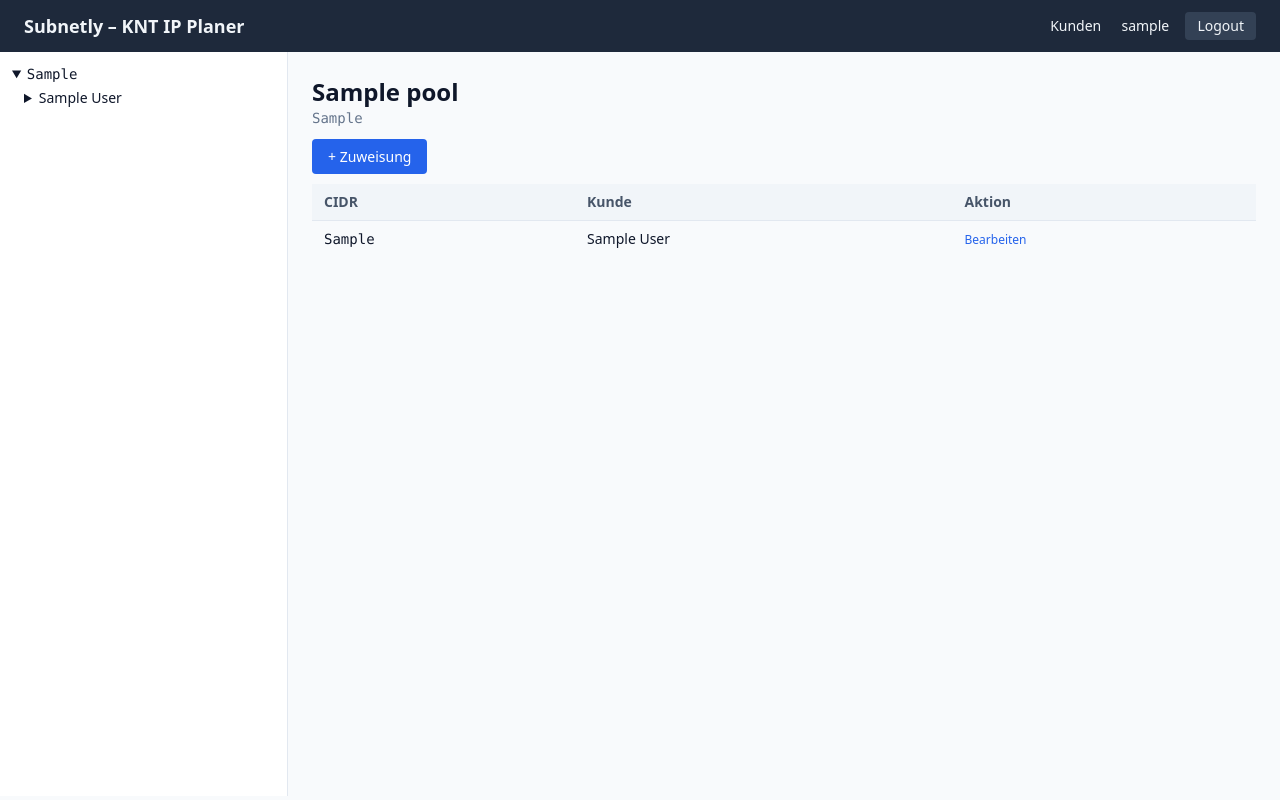
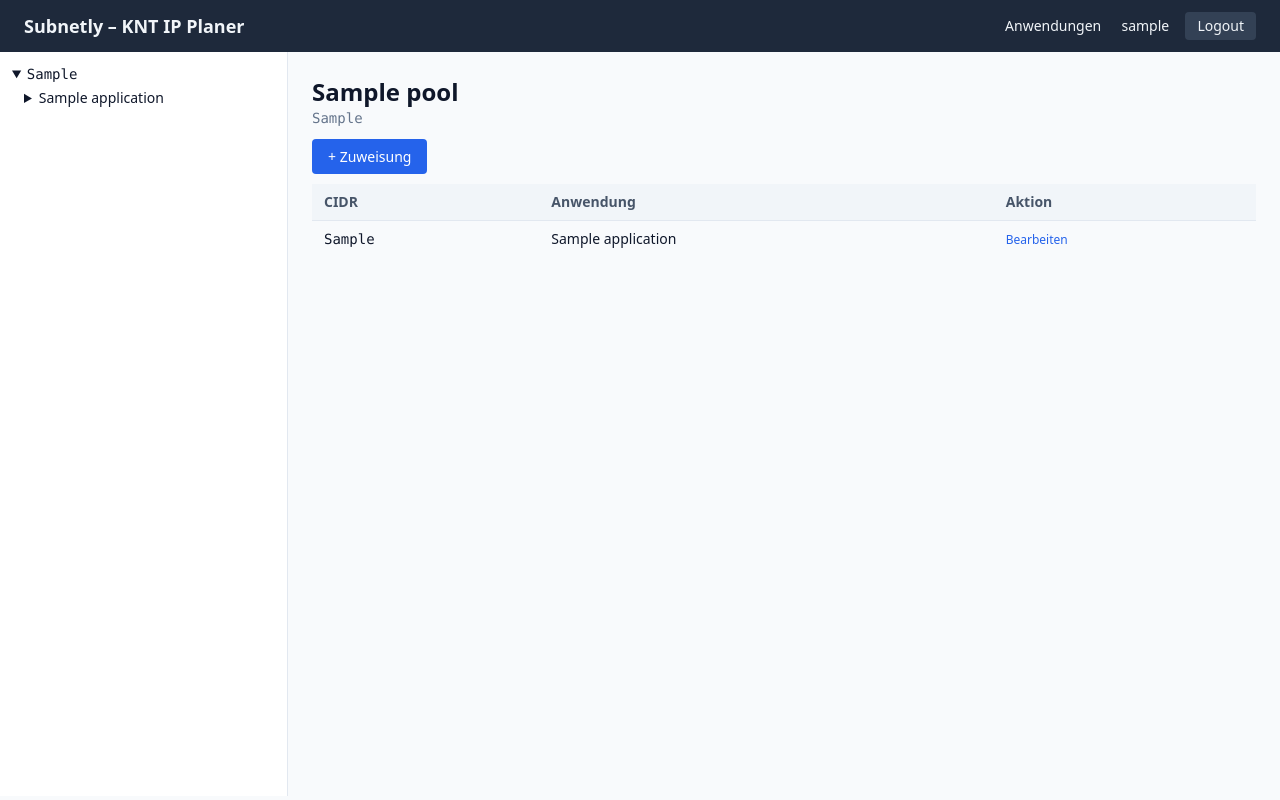
Before and after one commit to CabelKai/Subnetly, a Django app: page /pool/1/ in a window 1280 px wide. Run offline with Django 5.2, Linux system fonts and the light colour scheme; a user stored in the database is signed in; tables that the repository leaves empty hold one stand-in row (values such as "Sample post"); parts of the project's set-up code (start-up, migrations or seed data) failed here and were passed over; some libraries are stand-ins or nearby versions.

Commit message:
refactor(ipam): rename Customer to Application (model, code, urls, templates)
- RenameModel Customer→Application + RenameField customer→application in migration 0003
- Update model Meta with verbose_name "Anwendung" / verbose_name_plural "Anwendungen"
- Rename CustomerAdmin→ApplicationAdmin; update AssignmentAdmin autocomplete/filter/search fields
- AssignmentForm fields: customer→application; overlap error message updated
- context_processors: _CustomerNode→_ApplicationNode, _PoolNode.customers→.applications
- views: customer_list→application_list, customer_detail→application_detail; all FK traversals updated
- urls: /customers/→/anwendungen/, /customer/<id>/→/anwendung/<id>/; names updated
- wiki_parser: dict key 'customer'→'application'; import_wiki: all variable/counter/output renames
- Templates: base.html nav link, _sidebar.html iteration, pool_detail.html column header + grid vars
- git mv customer_list.html→application_list.html, customer_detail.html→application_detail.html
- All 36 tests updated and passing

Co-Authored-By: Claude Sonnet 4.6 <noreply@anthropic.com>

```diff
--- a/web/ipam/context_processors.py
+++ b/web/ipam/context_processors.py
@@ -6,7 +6,7 @@ from .models import Assignment, Pool
 
 
 @dataclass
-class _CustomerNode:
+class _ApplicationNode:
     name: str
     id: int = 0
     assignments: List[Assignment] = field(default_factory=list)
@@ -18,7 +18,7 @@ class _PoolNode:
     name: str
     id: int
     ip_version: int
-    customers: List[_CustomerNode] = field(default_factory=list)
+    applications: List[_ApplicationNode] = field(default_factory=list)
 
 
 def sidebar_tree(request):
@@ -28,8 +28,8 @@ def sidebar_tree(request):
     pools = list(Pool.objects.all())
     assignments = (
         Assignment.objects
-        .select_related("pool", "customer")
-        .order_by("pool__cidr", "customer__name", "cidr")
+        .select_related("pool", "application")
+        .order_by("pool__cidr", "application__name", "cidr")
     )
 
     by_pool = OrderedDict()
@@ -40,8 +40,8 @@ def sidebar_tree(request):
 
     for a in assignments:
         pool_node = by_pool[a.pool_id]
-        if not pool_node.customers or pool_node.customers[-1].name != a.customer.name:
-            pool_node.customers.append(_CustomerNode(name=a.customer.name, id=a.customer.id))
-        pool_node.customers[-1].assignments.append(a)
+        if not pool_node.applications or pool_node.applications[-1].name != a.application.name:
+            pool_node.applications.append(_ApplicationNode(name=a.application.name, id=a.application.id))
+        pool_node.applications[-1].assignments.append(a)
 
     return {"sidebar_pools": list(by_pool.values())}
--- a/web/ipam/forms.py
+++ b/web/ipam/forms.py
@@ -2,7 +2,7 @@ from django import forms
 from django.core.exceptions import ValidationError
 from netaddr import IPNetwork
 
-from .models import Assignment, Customer
+from .models import Application, Assignment
 
 
 class AssignmentForm(forms.ModelForm):
@@ -10,7 +10,7 @@ class AssignmentForm(forms.ModelForm):
 
     class Meta:
         model = Assignment
-        fields = ["customer", "cidr", "gateway", "notes"]
+        fields = ["application", "cidr", "gateway", "notes"]
         widgets = {
             "notes": forms.Textarea(attrs={"rows": 3}),
         }
@@ -52,7 +52,7 @@ class AssignmentForm(forms.ModelForm):
                 raise ValidationError(
                     {
                         "cidr": (
-                            f"Überschneidung mit {other.cidr} ({other.customer.name})."
+                            f"Überschneidung mit {other.cidr} ({other.application.name})."
                         )
                     }
                 )
--- a/web/ipam/models.py
+++ b/web/ipam/models.py
@@ -33,12 +33,14 @@ class Pool(models.Model):
         return f"{self.name} ({self.cidr})"
 
 
-class Customer(models.Model):
+class Application(models.Model):
     name = models.CharField(max_length=100, unique=True)
     notes = models.TextField(blank=True)
 
     class Meta:
         ordering = ["name"]
+        verbose_name = "Anwendung"
+        verbose_name_plural = "Anwendungen"
 
     def __str__(self):
         return self.name
@@ -46,7 +48,7 @@ class Customer(models.Model):
 
 class Assignment(models.Model):
     pool = models.ForeignKey(Pool, on_delete=models.PROTECT, related_name="assignments")
-    customer = models.ForeignKey(Customer, on_delete=models.PROTECT, related_name="assignments")
+    application = models.ForeignKey(Application, on_delete=models.PROTECT, related_name="assignments")
     cidr = CidrAddressField()
     gateway = models.GenericIPAddressField(null=True, blank=True)
     notes = models.TextField(blank=True)
@@ -73,4 +75,4 @@ class Assignment(models.Model):
             )
 
     def __str__(self):
-        return f"{self.cidr} → {self.customer.name}"
+        return f"{self.cidr} → {self.application.name}"
--- a/web/ipam/services/colors.py
+++ b/web/ipam/services/colors.py
@@ -10,7 +10,7 @@ _PALETTE = [
 
 
 def color_for(name: str) -> str:
-    """Stable color hex for a customer name."""
+    """Stable color hex for an application name."""
     if not name:
         return "#E5E7EB"
     h = hashlib.md5(name.encode("utf-8")).digest()
--- a/web/ipam/templates/_sidebar.html
+++ b/web/ipam/templates/_sidebar.html
@@ -4,10 +4,10 @@
             <a href="{% url 'ipam:pool_detail' pool.id %}" class="font-mono hover:underline">{{ pool.cidr }}</a>
         </summary>
         <div class="pl-3 mt-1">
-            {% for c in pool.customers %}
+            {% for c in pool.applications %}
                 <details class="mb-1">
                     <summary class="cursor-pointer">
-                        <a href="{% url 'ipam:customer_detail' c.id %}" class="hover:underline">{{ c.name }}</a>
+                        <a href="{% url 'ipam:application_detail' c.id %}" class="hover:underline">{{ c.name }}</a>
                     </summary>
                     <ul class="pl-4 mt-1 text-xs font-mono text-slate-600">
                         {% for a in c.assignments %}
--- a/web/ipam/templates/customer_detail.html
+++ b/web/ipam/templates/application_detail.html
@@ -1,8 +1,8 @@
 {% extends "base.html" %}
-{% block title %}{{ customer.name }}{% endblock %}
+{% block title %}{{ application.name }}{% endblock %}
 {% block content %}
-<h1 class="text-2xl font-semibold mb-1">{{ customer.name }}</h1>
-{% if customer.notes %}<p class="text-slate-700 mb-3">{{ customer.notes }}</p>{% endif %}
+<h1 class="text-2xl font-semibold mb-1">{{ application.name }}</h1>
+{% if application.notes %}<p class="text-slate-700 mb-3">{{ application.notes }}</p>{% endif %}
 <table class="w-full bg-white rounded shadow text-sm">
     <thead class="bg-slate-100">
         <tr>
--- a/web/ipam/templates/base.html
+++ b/web/ipam/templates/base.html
@@ -11,7 +11,7 @@
     <a href="{% url 'ipam:index' %}" class="text-lg font-semibold">Subnetly – KNT IP Planer</a>
     <div>
         {% if user.is_authenticated %}
-            <a href="{% url 'ipam:customer_list' %}" class="text-sm mr-4 hover:underline">Kunden</a>
+            <a href="{% url 'ipam:application_list' %}" class="text-sm mr-4 hover:underline">Anwendungen</a>
             <span class="text-sm mr-3">{{ user.username }}</span>
             <form action="{% url 'logout' %}" method="post" class="inline">
                 {% csrf_token %}
--- a/web/ipam/templates/pool_detail.html
+++ b/web/ipam/templates/pool_detail.html
@@ -24,10 +24,10 @@
             {% if b.kind == "assigned" %}
                 <div class="rounded p-1 text-xs overflow-hidden cursor-pointer hover:opacity-80 transition-opacity"
                      style="grid-column: span {{ b.span }}; background-color: {{ b.color }};"
-                     title="{{ b.cidr }} – {{ b.customer.name }}">
+                     title="{{ b.cidr }} – {{ b.application.name }}">
                     <a href="{% url 'ipam:assignment_edit' b.obj.id %}"
                        class="block w-full h-full no-underline text-slate-900">
-                        <span class="font-semibold truncate block">{{ b.customer.name }}</span>
+                        <span class="font-semibold truncate block">{{ b.application.name }}</span>
                         <span class="font-mono truncate block">{{ b.cidr }}</span>
                     </a>
                 </div>
@@ -54,7 +54,7 @@
         <thead>
             <tr class="bg-slate-100 text-slate-600 text-left">
                 <th class="px-3 py-2 font-semibold">CIDR</th>
-                <th class="px-3 py-2 font-semibold">Kunde</th>
+                <th class="px-3 py-2 font-semibold">Anwendung</th>
                 <th class="px-3 py-2 font-semibold">Aktion</th>
             </tr>
         </thead>
@@ -62,7 +62,7 @@
             {% for row in v6_rows %}
             <tr class="border-t border-slate-200 hover:bg-slate-50">
                 <td class="px-3 py-2 font-mono">{{ row.cidr }}</td>
-                <td class="px-3 py-2">{{ row.customer.name }}</td>
+                <td class="px-3 py-2">{{ row.application.name }}</td>
                 <td class="px-3 py-2">
                     <a href="{% url 'ipam:assignment_edit' row.id %}"
                        class="text-blue-600 hover:underline text-xs">Bearbeiten</a>
--- a/web/ipam/urls.py
+++ b/web/ipam/urls.py
@@ -9,6 +9,6 @@ urlpatterns = [
     path("pool/<int:pool_id>/", views.pool_detail, name="pool_detail"),
     path("pool/<int:pool_id>/assign/new/", views.assignment_new, name="assignment_new"),
     path("assignment/<int:assignment_id>/edit/", views.assignment_edit, name="assignment_edit"),
-    path("customers/", views.customer_list, name="customer_list"),
-    path("customer/<int:customer_id>/", views.customer_detail, name="customer_detail"),
+    path("anwendungen/", views.application_list, name="application_list"),
+    path("anwendung/<int:application_id>/", views.application_detail, name="application_detail"),
 ]
--- a/web/ipam/views.py
+++ b/web/ipam/views.py
@@ -4,7 +4,7 @@ from django.shortcuts import get_object_or_404, redirect, render
 from netaddr import IPNetwork
 
 from .forms import AssignmentForm
-from .models import Assignment, Customer, Pool
+from .models import Application, Assignment, Pool
 from .services.blocks import compute_blocks
 from .services.colors import color_for
 
@@ -36,22 +36,22 @@ def pool_detail(request, pool_id):
 
     if pool.ip_version == 4:
         pool_net = IPNetwork(str(pool.cidr))
-        db_assignments = list(pool.assignments.select_related("customer").all())
+        db_assignments = list(pool.assignments.select_related("application").all())
         assignments = [
-            {"cidr": IPNetwork(str(a.cidr)), "label": a.customer.name}
+            {"cidr": IPNetwork(str(a.cidr)), "label": a.application.name}
             for a in db_assignments
         ]
         blocks = compute_blocks(pool_net, assignments, block_prefix=pool.block_prefix)
 
-        # Augment assigned blocks with color / customer / ORM obj
+        # Augment assigned blocks with color / application / ORM obj
         for b in blocks:
             if b["kind"] == "assigned":
                 db_a = next(
                     a for a in db_assignments
                     if IPNetwork(str(a.cidr)) == b["cidr"]
                 )
-                b["color"] = color_for(db_a.customer.name)
-                b["customer"] = db_a.customer
+                b["color"] = color_for(db_a.application.name)
+                b["application"] = db_a.application
                 b["obj"] = db_a
 
         # Grid geometry: total cells = pool size / cell size
@@ -70,7 +70,7 @@ def pool_detail(request, pool_id):
         }
     else:
         db_assignments = list(
-            pool.assignments.select_related("customer").order_by("cidr")
+            pool.assignments.select_related("application").order_by("cidr")
         )
         context = {
             "pool": pool,
@@ -114,17 +114,17 @@ def assignment_edit(request, assignment_id):
 
 
 @login_required
-def customer_list(request):
-    customers = Customer.objects.annotate(
+def application_list(request):
+    applications = Application.objects.annotate(
         n_assignments=Count("assignments")
     ).order_by("name")
-    return render(request, "customer_list.html", {"customers": customers})
+    return render(request, "application_list.html", {"applications": applications})
 
 
 @login_required
-def customer_detail(request, customer_id):
-    customer = get_object_or_404(Customer, pk=customer_id)
-    assignments = customer.assignments.select_related("pool").order_by("pool__cidr", "cidr")
-    return render(request, "customer_detail.html", {
-        "customer": customer, "assignments": assignments,
+def application_detail(request, application_id):
+    application = get_object_or_404(Application, pk=application_id)
+    assignments = application.assignments.select_related("pool").order_by("pool__cidr", "cidr")
+    return render(request, "application_detail.html", {
+        "application": application, "assignments": assignments,
     })
```
Also changed, not shown: web/ipam/admin.py (+7 -7 lines), web/ipam/management/commands/import_wiki.py (+14 -14 lines), web/ipam/services/wiki_parser.py (+4 -4 lines), web/ipam/templates/application_list.html (added, +20 -0 lines), web/ipam/templates/customer_list.html (deleted, +0 -20 lines), web/ipam/tests/test_import_command.py (+3 -3 lines), web/ipam/tests/test_models.py (+20 -20 lines), web/ipam/tests/test_views.py (+40 -40 lines), web/ipam/tests/test_wiki_parser.py (+12 -12 lines), web/ipam/migrations/0003_rename_customer_to_application.py (added).
